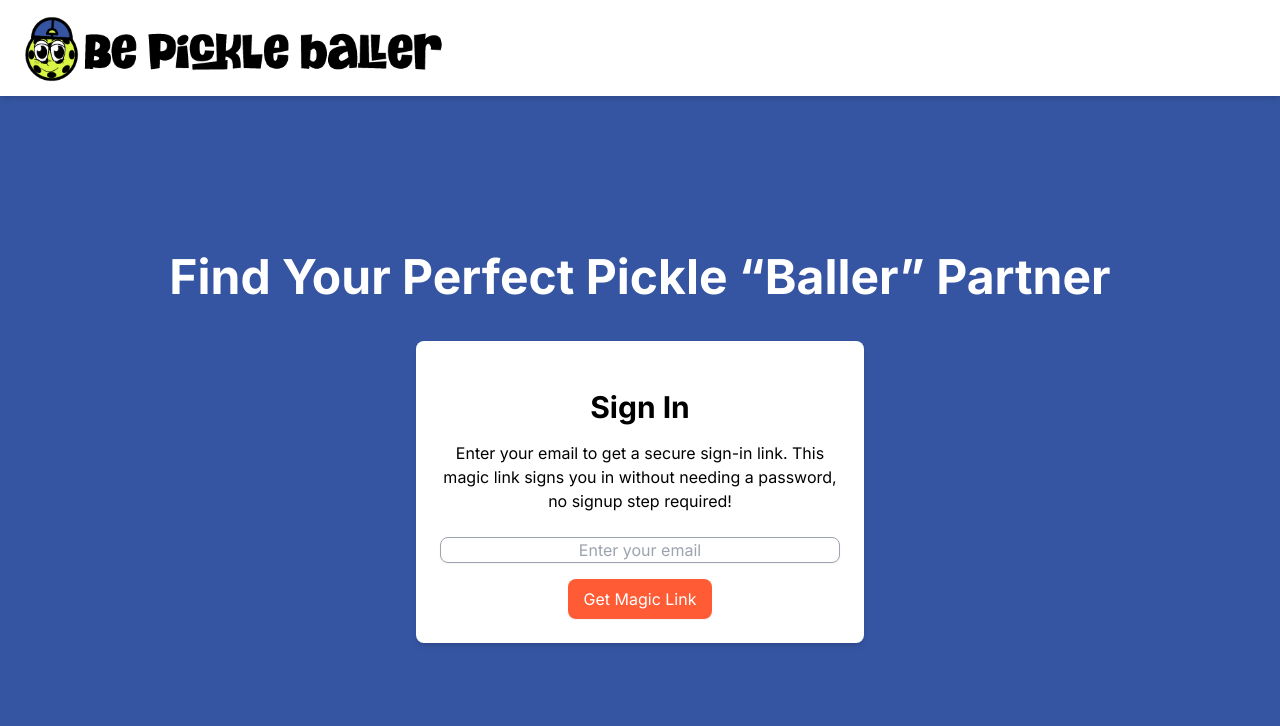
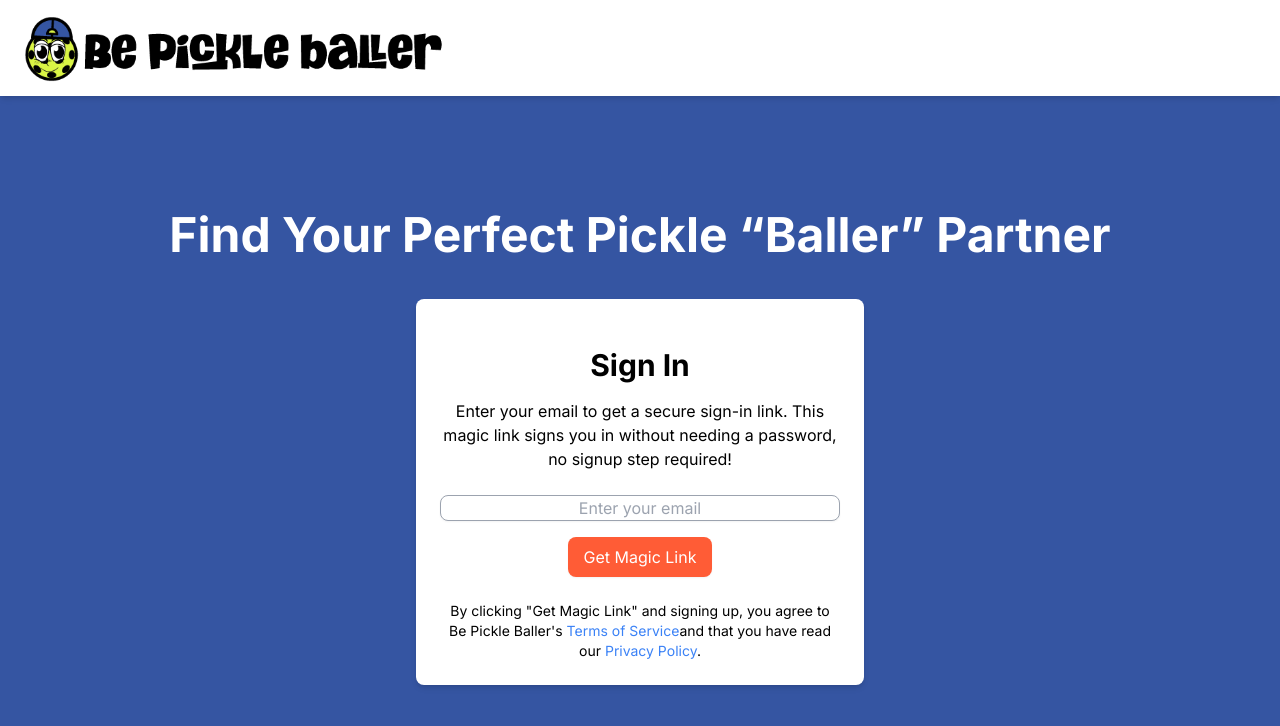
Before and after one commit to btejes/bepickleballer-matchmaking, a Next.js app: page /matchmaking/ in a window 1280 px wide. Shown: the top 726 px of the page. Built offline with nearby package versions, Linux system fonts and the light colour scheme.

Commit message:
updated to add privacy policy etc to signin page

```diff
--- a/app/login/EmailForm.jsx
+++ b/app/login/EmailForm.jsx
@@ -75,6 +75,15 @@ const EmailForm = () => {
           </form>
         </>
       )}
+      {/* Footer with Privacy Policy and Terms of Service */}
+      <div className="mt-6 text-center text-black">
+        <p className="text-sm">
+          By clicking "Get Magic Link" and signing up, you agree to Be Pickle Baller's
+          <a href="https://bepickleballer.com/terms-of-service/" className="text-blue-500 hover:underline"> Terms of Service</a>
+          and that you have read our
+          <a href="https://bepickleballer.com/privacy-policy/" className="text-blue-500 hover:underline"> Privacy Policy</a>.
+        </p>
+      </div>
     </div>
   );
 };
```
